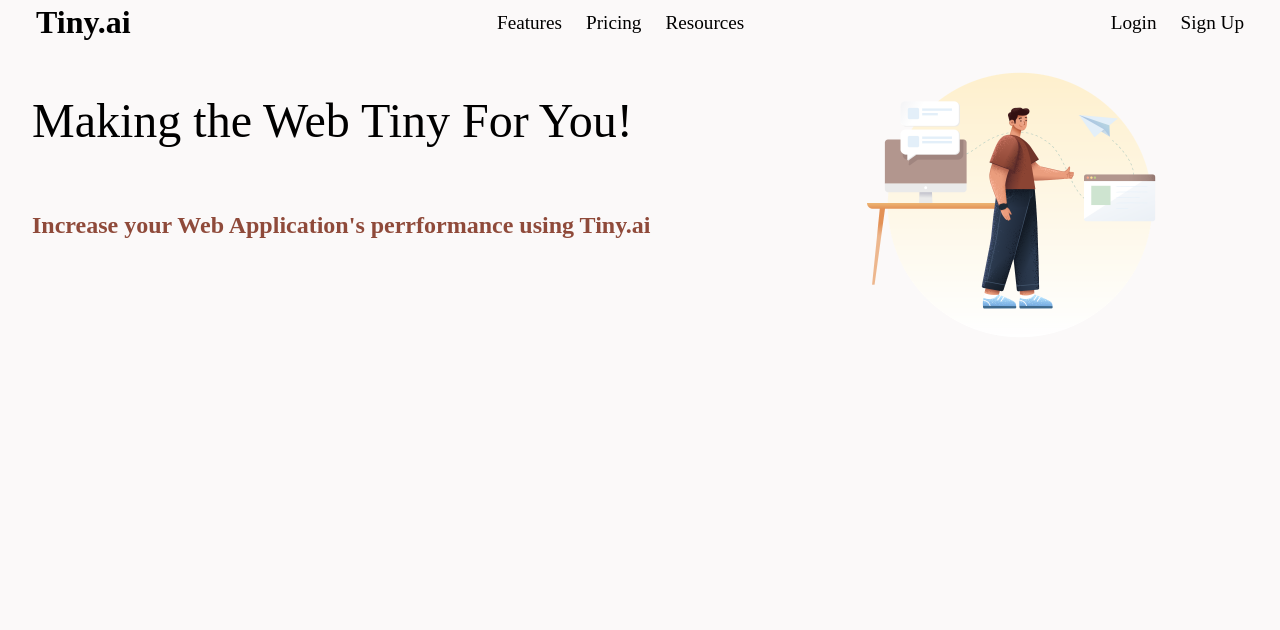
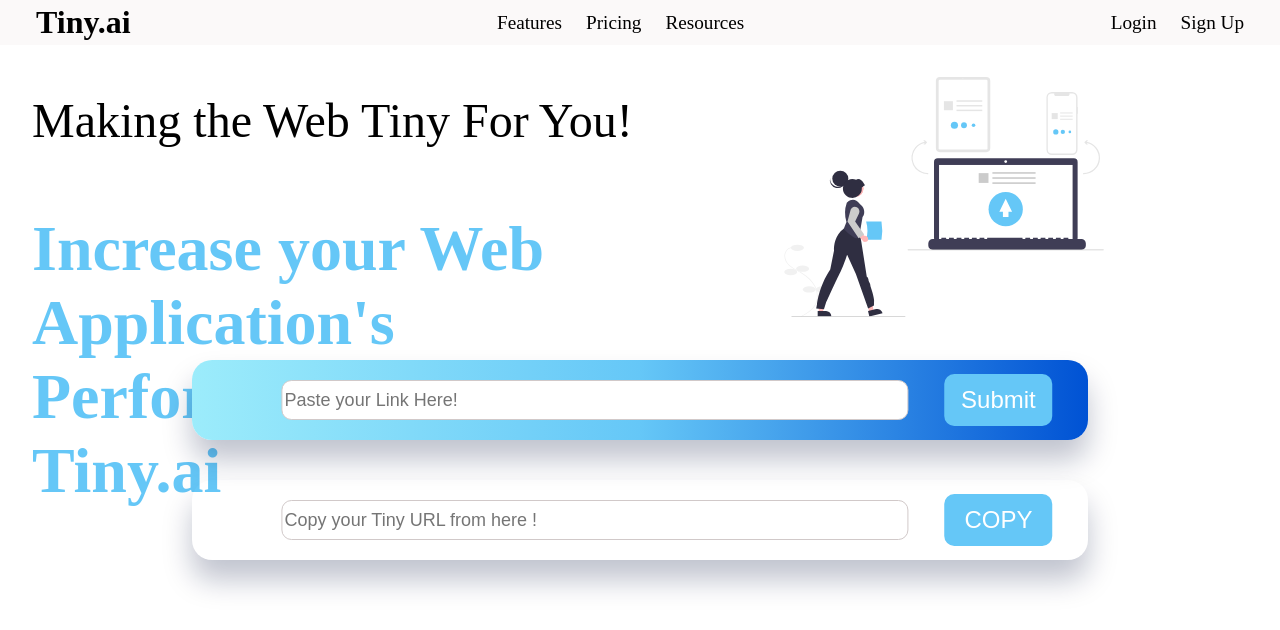
Before and after one commit to gantavya99/tiny-ai, a React (Create React App) app in the folder tiny.ai/: page / in a window 1280 px wide. Shown: the top 630 px of the page. Built offline with nearby package versions, Linux system fonts and the light colour scheme.

Commit message:
Added paste link and copy link components

```diff
--- a/tiny.ai/src/App.js
+++ b/tiny.ai/src/App.js
@@ -1,11 +1,16 @@
 import Nav from "./components/Nav";
 import Hero from "./components/Hero";
 import { ReactDOM } from "react";
+import Link from "./components/Link";
+import ShortLink from "./components/ShortLink";
+
 function App() {
   return (
     <div className="App">
      <Nav />
      <Hero />
+     <Link />
+     <ShortLink />
     </div>
   );
 }
--- a/tiny.ai/src/components/Hero.jsx
+++ b/tiny.ai/src/components/Hero.jsx
@@ -1,5 +1,5 @@
 import React from 'react';
-import heroimg from '../images/sapiens.png';
+import heroimg from '../images/sapien1.svg';
 const Hero = () => {
   return (
     <div className="container">
@@ -7,7 +7,7 @@
       <h1 className="title">
             Making the Web Tiny For You!
         </h1>
-        <h2 className="title-2">Increase your Web Application's perrformance using Tiny.ai</h2>
+        <h2 className="title-2">Increase your Web Application's Performance using Tiny.ai</h2>
       </div>
       <div><img src={heroimg} className="hero-image"/></div>
         </div>
--- /dev/null
+++ b/tiny.ai/src/components/Link.jsx
@@ -0,0 +1,16 @@
+import React from 'react';
+
+const Link = () => {
+  return (
+    <div className="link-container">
+
+
+    <input type="text" className="input-link" placeholder='Paste your Link Here!'/>
+    <button className="btn">Submit</button>
+
+
+     </div>
+  )
+}
+
+export default Link
--- /dev/null
+++ b/tiny.ai/src/components/ShortLink.jsx
@@ -0,0 +1,13 @@
+import React from 'react'
+
+const ShortLink = () => {
+  return (
+    <div className="Short-link">
+
+    <input type="text" className="shorten-link" placeholder='Copy your Tiny URL from here !'/>
+    <button className="copy-btn">COPY</button>
+    </div>
+  )
+}
+
+export default ShortLink
--- a/tiny.ai/src/styles.css
+++ b/tiny.ai/src/styles.css
@@ -1,8 +1,6 @@
 *{
     box-sizing:border-box;
     margin:0;
-    background-color:rgb(251, 249, 249);
-
 }
 .nav{
     background-color:rgb(251, 249, 249);
@@ -53,10 +51,12 @@
     padding-top:3rem;
 }
 .hero-image{
-    height: 40vh;
+    height: 30vh;
     float:right;
-    padding-right:2rem;
+    padding-right:4rem;
     margin-right:3rem;
+    margin-top:2rem;
+    width:40vw;
 }
 .title{
     font-size:3rem;
@@ -66,6 +66,93 @@
 .title-2{
     margin-left:2rem;
     padding-top:4rem;
+    font-size:4rem;
     font-weight:bold;
-    color:#8f4a3a;
+    color:#65C7F7;
 }
+.link-container{
+    padding:0;
+    border:none;
+    width:70%;
+    position:absolute;
+    transform: translate(-50%, -50%);
+    top:50%;
+    left:50%;
+    height:10%;
+    border-radius:20px;
+    box-shadow: 0 1.25em 1.8em rgba(8, 21, 65, 0.25);
+    background: linear-gradient(to right, #9cecfb, #65c7f7, #0052d4);
+}
+.colorImage{
+    margin:0;
+    padding:0;
+    width:100%;
+    height:100%;
+    border-radius: 20px;
+}
+.input-link{
+    position:absolute;
+    transform: translate(-50%,-50%);
+    left:45%;
+    top:50%;
+    width:70%;
+    height:50%;
+    border: 1px solid rgb(209, 201, 201);
+    border-radius:10px;
+    font-size: large;
+    /* box-shadow: 0 1.25em 1.8em rgba(8, 21, 65, 0.25); */
+}
+.btn{
+    position:absolute;
+    transform:translate(-50%,-50%);
+    top:50%;
+    left:90%;
+    width:12%;
+    height:65%;
+    background-color:#65C7F7;
+    border:none;
+    border-radius:10px;
+    color:white;
+    font-size: 1.5em;
+    cursor:pointer;
+}
+.btn:hover{
+    background-color:#35aeea;
+}
+.Short-link{
+    padding:0;
+    border:none;
+    width:70%;
+    position:absolute;
+    transform: translate(-50%, -50%);
+    top:65%;
+    left:50%;
+    height:10%;
+    box-shadow: 0 1.25em 1.8em rgba(8, 21, 65, 0.25);
+    border-radius:20px;
+    /* background: linear-gradient(to right, #9cecfb, #65c7f7, #0052d4);  */
+}
+.shorten-link{ position:absolute;
+    transform: translate(-50%,-50%);
+    left:45%;
+    top:50%;
+    width:70%;
+    height:50%;
+    border: 1px solid rgb(209, 201, 201);
+    border-radius:10px;
+    font-size: large;
+}
+.copy-btn{
+    position:absolute;
+    transform:translate(-50%,-50%);
+    top:50%;
+    left:90%;
+    width:12%;
+    height:65%;
+    background-color:#65C7F7;
+    border:none;
+    border-radius:10px;
+    color:white;
+    font-size: 1.5em;
+    cursor:pointer;
+}
```
Also changed, not shown: tiny.ai/src/images/sapien1.svg (added).
